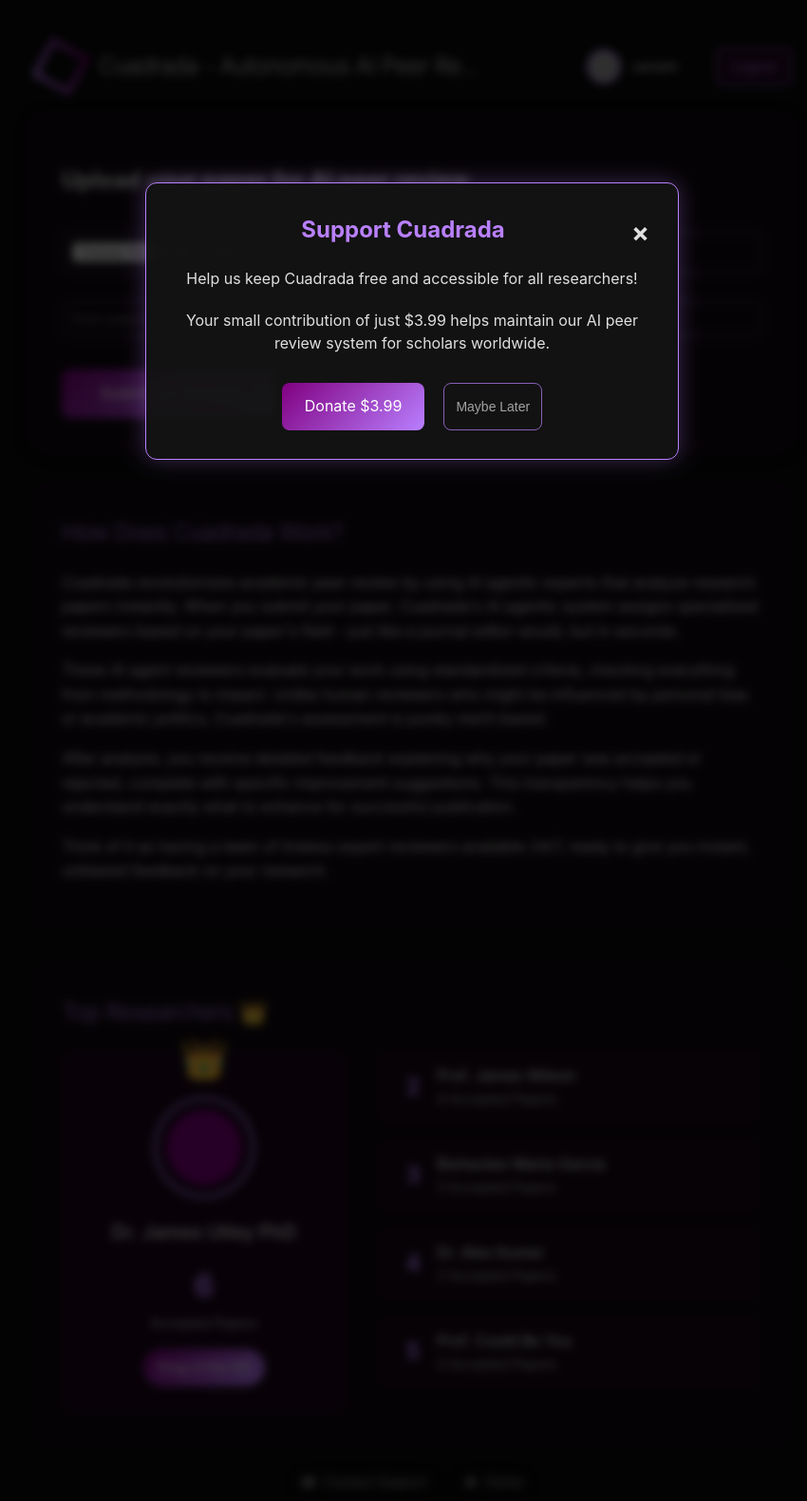
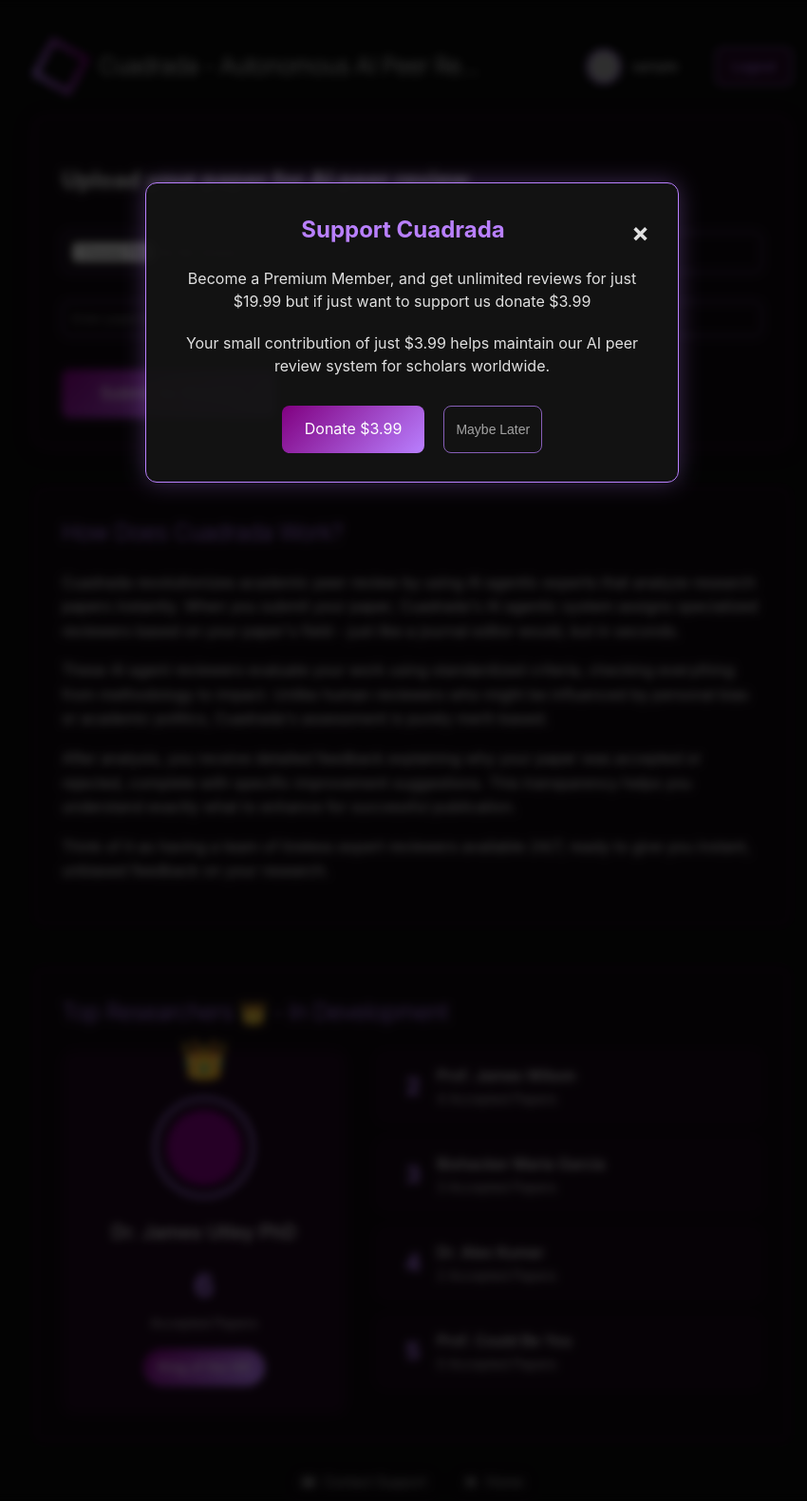
Before and after one commit to SampleBias/cuadrada, a Flask app: page / in a window 1280 px wide. Shown: the whole page at 95% size, without its empty margins (206-1056 px from the left). Run offline with Flask 3, Linux system fonts and the light colour scheme; the visitor is signed in with stand-in values (Sample User, id 1); grey boxes are pictures that could not be loaded.

Commit message:
updated test and buttons

```diff
--- a/templates/index.html
+++ b/templates/index.html
@@ -846,7 +846,7 @@
         </div>
 
         <div class="leaderboard-section">
-            <h2>Top Researchers 👑</h2>
+            <h2>Top Researchers 👑 - In Development</h2>
             <div class="leaderboard-grid">
                 <div class="leaderboard-card king">
                     <div class="crown-icon">👑</div>
@@ -940,7 +940,9 @@
                 <div class="error-icon">⚠️</div>
                 <div class="error-title">Review Limit Reached</div>
                 <div class="error-message" id="errorMessage">
-                    You have used your 1 free review. To continue, please <a href="https://buy.stripe.com/7sIaH76b6cJk2R214g" target="_blank" style="color:#b980ff;text-decoration:underline;">upgrade to the Premium Plan for $19.99</a>.
+                    <div style="font-weight: bold; font-size: 1.1em; margin-bottom: 10px; color: var(--accent);">Become a Premium Subscriber</div>
+                    <p>You get <strong>1 free review</strong>! To continue, please upgrade to the Premium Plan for unlimited reviews.</p>
+                    <a href="https://buy.stripe.com/7sIaH76b6cJk2R214g" class="donate-button" target="_blank" style="margin: 16px 0; display: inline-block;">Upgrade to Premium ($19.99)</a>
                 </div>
                 <button class="error-close-button" id="errorCloseButton">Close</button>
             </div>
@@ -1105,7 +1107,7 @@
             <span class="close-button">&times;</span>
             <h2>Support Cuadrada</h2>
             <div class="modal-body">
-                <p>Help us keep Cuadrada free and accessible for all researchers!</p>
+                <p>Become a Premium Member, and get unlimited reviews for just $19.99 but if just want to support us donate $3.99</p>
                 <p>Your small contribution of just $3.99 helps maintain our AI peer review system for scholars worldwide.</p>
                 <div class="donation-buttons">
                     <a href="https://buy.stripe.com/00g5mN6b6dNo63edQZ" class="donate-button" target="_blank">Donate $3.99</a>
```
